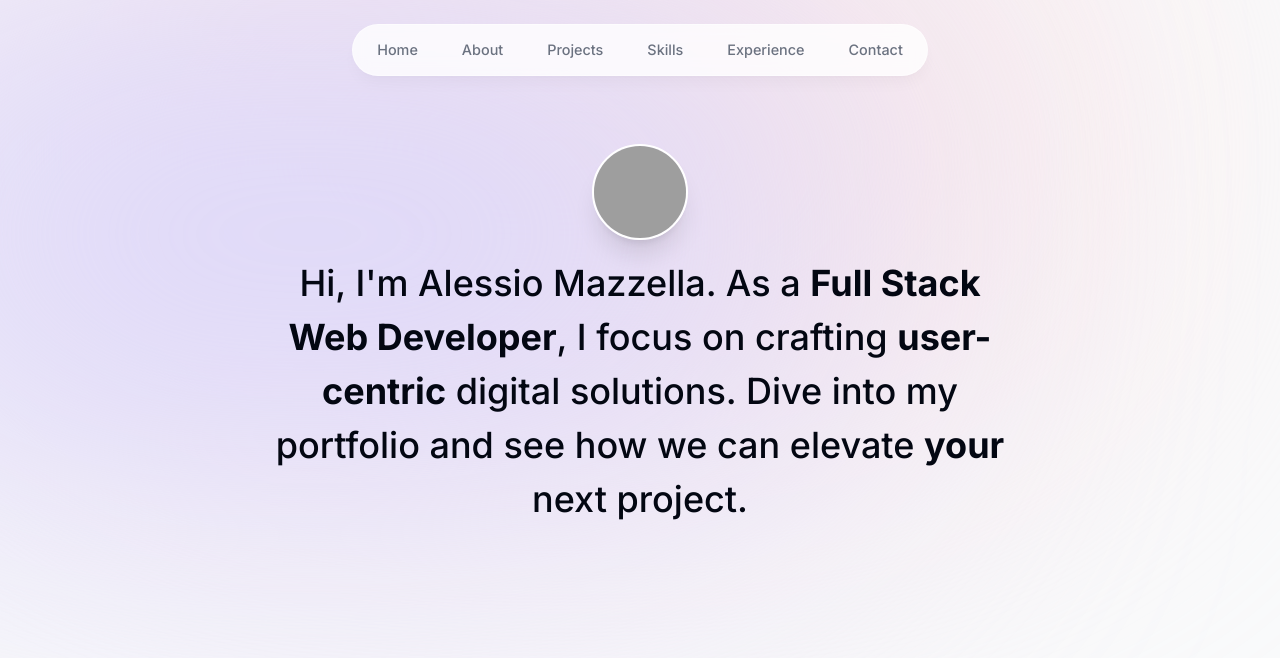
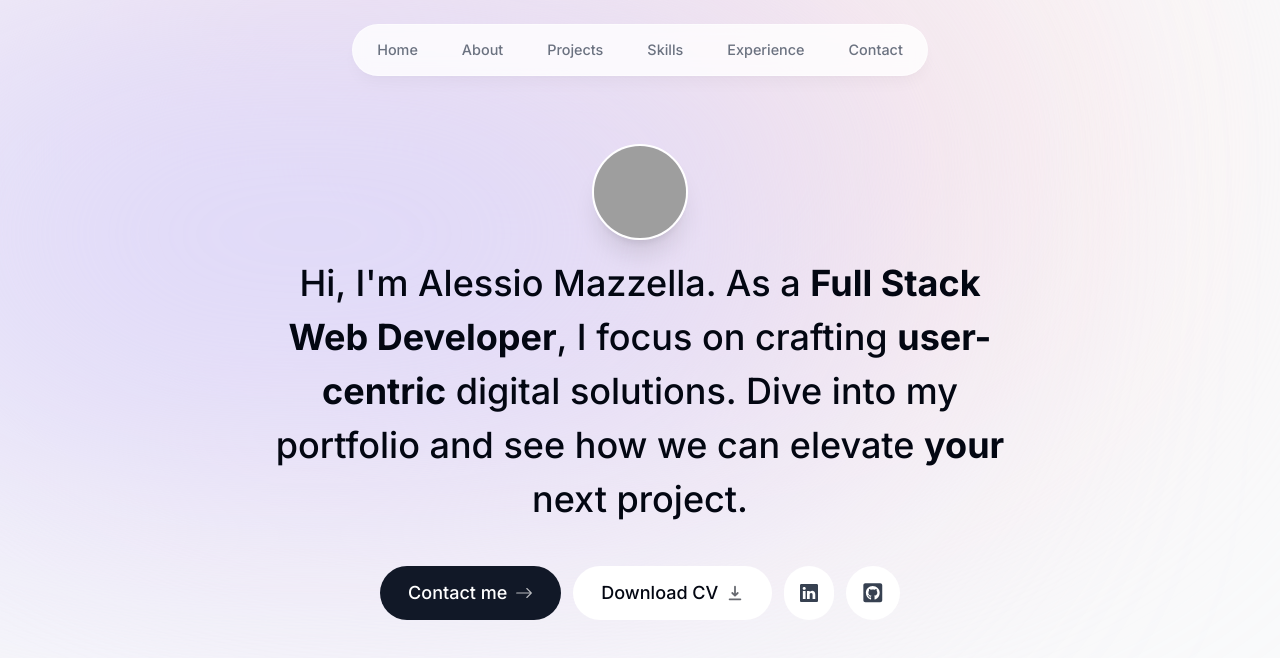
Before and after one commit to Al-E-00/portfolio, a Next.js app: page / in a window 1280 px wide. Shown: the top 658 px of the page. Built offline with nearby package versions, Linux system fonts and the light colour scheme; grey boxes are pictures that could not be loaded.

Commit message:
Added buttons in intro section - Contact me - Download CV - Linkedin - GitHub

```diff
--- a/components/intro.tsx
+++ b/components/intro.tsx
@@ -3,6 +3,10 @@
 import Image from "next/image";
 import React from "react";
 import { motion } from "framer-motion";
+import Link from "next/link";
+import { BsArrowRight, BsLinkedin } from "react-icons/bs";
+import { HiDownload } from "react-icons/hi";
+import { FaGithubSquare } from "react-icons/fa";
 
 export default function Intro() {
   return (
@@ -39,6 +43,44 @@ export default function Intro() {
         solutions. Dive into my portfolio and see how we can elevate{" "}
         <span className="font-bold">your</span> next project.
       </motion.p>
+
+      <motion.div
+        className="flex flex-col justify-center gap-3 px-2 text-lg font-medium sm:flex-row"
+        initial={{ opacity: 0, y: 100 }}
+        animate={{ opacity: 1, y: 0 }}
+        transition={{ delay: 0.1 }}
+      >
+        <Link
+          href="#contact"
+          className="group flex items-center gap-2 rounded-full bg-gray-900 px-7 py-3 text-white outline-none transition hover:scale-110 hover:bg-gray-950 focus:scale-110 active:scale-105"
+        >
+          Contact me{" "}
+          <BsArrowRight className="opacity-70 transition group-hover:translate-x-1" />
+        </Link>
+
+        <a
+          href="/alessio_mazzella_cv.pdf"
+          download
+          className="borderBlack group flex cursor-pointer items-center gap-2 rounded-full bg-white px-7 py-3 outline-none transition hover:scale-110 focus:scale-110 active:scale-105"
+        >
+          Download CV{" "}
+          <HiDownload className="opacity-60 transition group-hover:translate-y-1" />
+        </a>
+        <a
+          href="https://www.linkedin.com/in/alessio-mazzella/?profileId=ACoAADUol8MB1XTW0hPIvPcD9mwzm8J_bbfah6A"
+          target="_blank"
+          className="borderBlack flex cursor-pointer items-center gap-2 rounded-full bg-white p-4 text-gray-700 transition hover:scale-[1.15] hover:text-gray-950 focus:scale-[1.15] active:scale-105"
+        >
+          <BsLinkedin />
+        </a>
+        <a
+          href="https://github.com/Al-E-00"
+          target="_blank"
+          className="borderBlack flex cursor-pointer items-center gap-2 rounded-full bg-white p-4 text-[1.35rem] text-gray-700 transition hover:scale-[1.15] hover:text-gray-950 focus:scale-[1.15] active:scale-105"
+        >
+          <FaGithubSquare />
+        </a>
+      </motion.div>
     </section>
   );
 }
```
